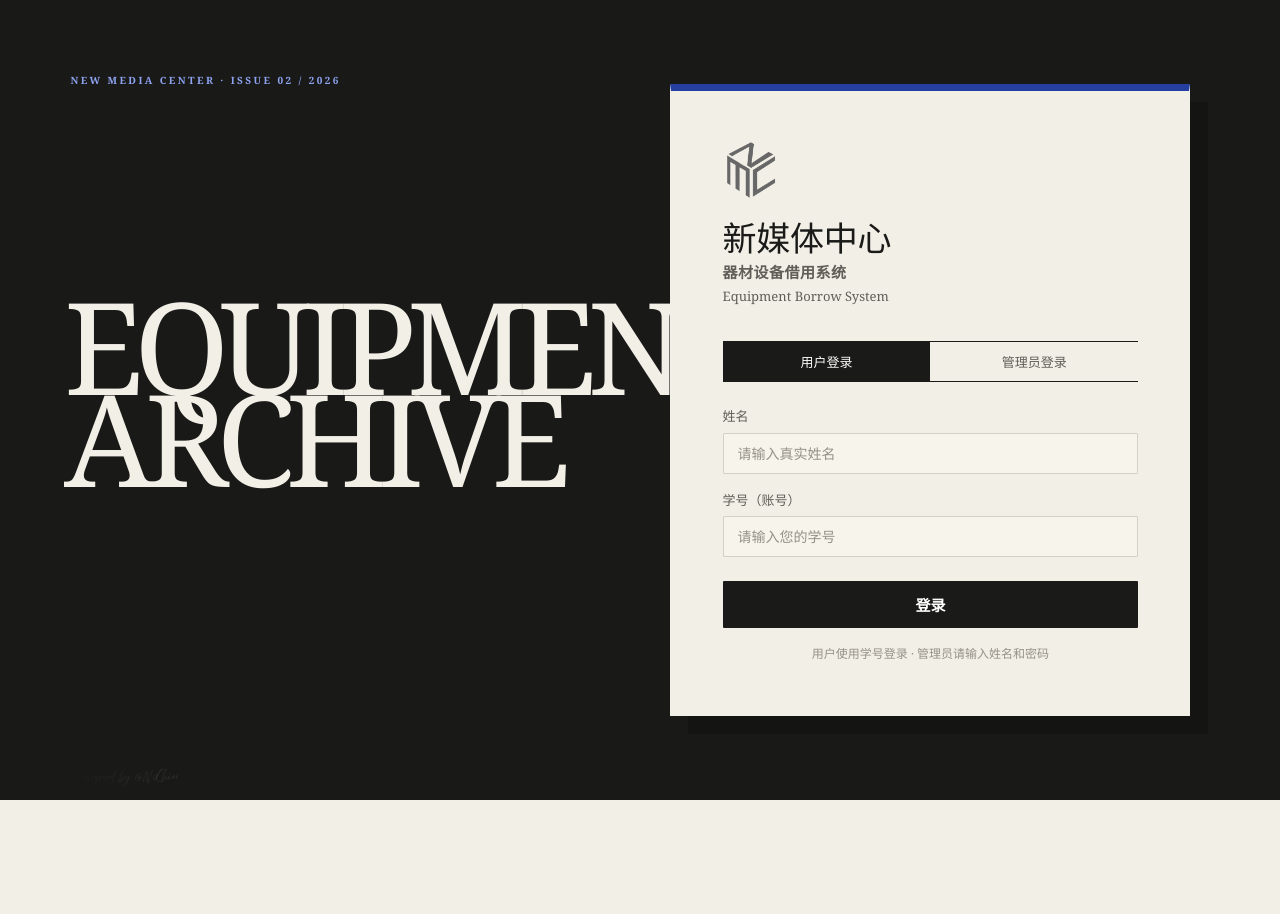
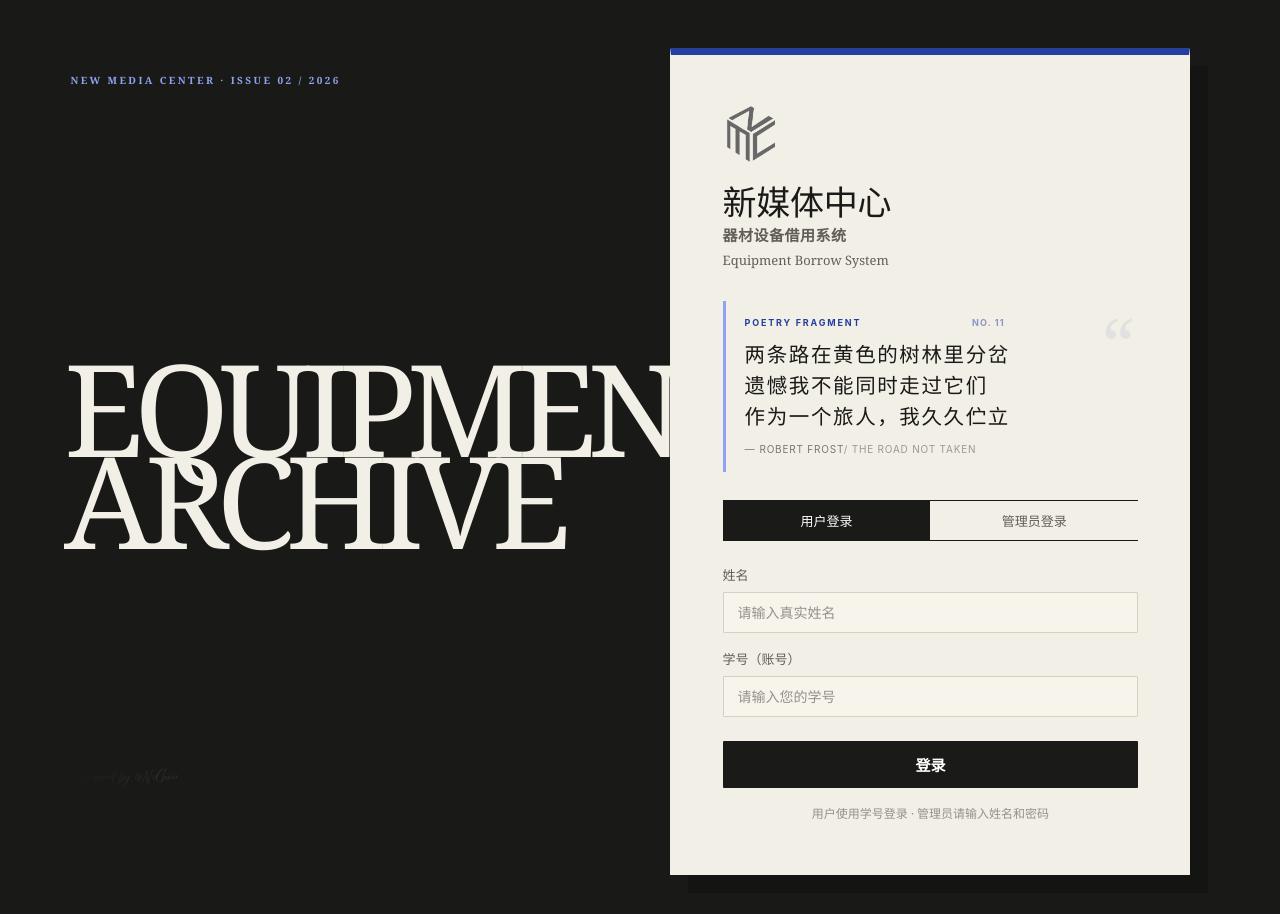
Before and after one commit to N0Chi11/field-note, a Vue app in the folder frontend/: page /login in a window 1280 px wide. Shown: the top 914 px of the page. Before the commit the page ends 800 px from the top, so only its background shows below. Built offline with nearby package versions, Linux system fonts and the light colour scheme.

Commit message:
feat: add randomized editorial poetry fragments

```diff
--- a/frontend/src/components/AppLayout.vue
+++ b/frontend/src/components/AppLayout.vue
@@ -5,7 +5,7 @@ import { ref } from 'vue'
 const sidebarOpen = ref(false)
 
 /** 应用版本号（每次发版更新此处即可） */
-const APP_VERSION = 'v2.1.8'
+const APP_VERSION = 'v2.1.9'
 
 function toggleSidebar() {
   sidebarOpen.value = !sidebarOpen.value
--- /dev/null
+++ b/frontend/src/components/EditorialPoem.vue
@@ -0,0 +1,154 @@
+<script setup lang="ts">
+import { EDITORIAL_POEMS, getEditorialPoem } from '@/utils/editorialPoetry'
+
+withDefaults(defineProps<{
+  variant?: 'login' | 'sidebar'
+}>(), {
+  variant: 'login'
+})
+
+const poem = getEditorialPoem()
+const poemNumber = EDITORIAL_POEMS.findIndex(item => item.id === poem.id) + 1
+</script>
+
+<template>
+  <figure
+    class="editorial-poem"
+    :class="`editorial-poem--${variant}`"
+    title="刷新页面，邂逅另一首诗"
+  >
+    <div class="editorial-poem__eyebrow">
+      <span>POETRY FRAGMENT</span>
+      <span class="editorial-poem__issue">NO. {{ poemNumber.toString().padStart(2, '0') }}</span>
+    </div>
+    <blockquote class="editorial-poem__lines">
+      <span v-for="line in poem.lines" :key="line">{{ line }}</span>
+    </blockquote>
+    <figcaption class="editorial-poem__credit">
+      <span class="editorial-poem__dash">—</span>
+      <span class="editorial-poem__author">{{ poem.author }}</span>
+      <span class="editorial-poem__work">/ {{ poem.title }}</span>
+    </figcaption>
+  </figure>
+</template>
+
+<style scoped>
+.editorial-poem {
+  margin: 0;
+  font-family: var(--font);
+}
+
+.editorial-poem__eyebrow {
+  display: flex;
+  align-items: center;
+  justify-content: space-between;
+  gap: 12px;
+  font-family: var(--font-ui);
+  font-size: 9px;
+  font-weight: 700;
+  letter-spacing: 0.2em;
+}
+
+.editorial-poem__issue {
+  opacity: 0.5;
+  letter-spacing: 0.12em;
+}
+
+.editorial-poem__lines {
+  display: flex;
+  flex-direction: column;
+  margin: 0;
+  padding: 0;
+  font-weight: 500;
+}
+
+.editorial-poem__credit {
+  font-family: var(--font-ui);
+  letter-spacing: 0.08em;
+  text-transform: uppercase;
+}
+
+.editorial-poem__work {
+  opacity: 0.72;
+}
+
+.editorial-poem__dash {
+  margin-right: 4px;
+}
+
+.editorial-poem--login {
+  position: relative;
+  margin: -4px 0 28px;
+  padding: 15px 0 15px 19px;
+  border-left: 3px solid #8EA3F2;
+  color: #191917;
+}
+
+.editorial-poem--login::after {
+  content: '“';
+  position: absolute;
+  right: 4px;
+  top: 5px;
+  font-size: 72px;
+  line-height: 1;
+  color: rgba(36, 63, 160, 0.08);
+  pointer-events: none;
+}
+
+.editorial-poem--login .editorial-poem__eyebrow {
+  width: min(260px, 80%);
+  margin-bottom: 10px;
+  color: #243FA0;
+}
+
+.editorial-poem--login .editorial-poem__lines {
+  gap: 2px;
+  font-size: clamp(18px, 1.6vw, 23px);
+  line-height: 1.42;
+  letter-spacing: 0.08em;
+}
+
+.editorial-poem--login .editorial-poem__credit {
+  margin-top: 10px;
+  font-size: 10px;
+  color: rgba(25, 25, 23, 0.56);
+}
+
+.editorial-poem--sidebar {
+  margin: 20px 10px 6px;
+  padding: 14px 2px 15px;
+  border-top: 1px solid rgba(142, 163, 242, 0.48);
+  border-bottom: 1px solid rgba(255, 255, 255, 0.09);
+  color: #F2EFE7;
+}
+
+.editorial-poem--sidebar .editorial-poem__eyebrow {
+  margin-bottom: 9px;
+  color: #8EA3F2;
+}
+
+.editorial-poem--sidebar .editorial-poem__lines {
+  gap: 1px;
+  font-size: 13px;
+  line-height: 1.62;
+  letter-spacing: 0.08em;
+}
+
+.editorial-poem--sidebar .editorial-poem__credit {
+  margin-top: 9px;
+  font-size: 9px;
+  color: rgba(255, 255, 255, 0.44);
+}
+
+@media (max-width: 520px) {
+  .editorial-poem--login {
+    margin-bottom: 22px;
+    padding-top: 12px;
+    padding-bottom: 12px;
+  }
+
+  .editorial-poem--login .editorial-poem__lines {
+    font-size: 17px;
+  }
+}
+</style>
--- a/frontend/src/components/layout/AppSidebar.vue
+++ b/frontend/src/components/layout/AppSidebar.vue
@@ -4,6 +4,7 @@ import { useRoute, useRouter } from 'vue-router'
 import { useAuthStore } from '@/stores/auth'
 import { getStats } from '@/api/admin'
 import type { AdminStats } from '@/types/models'
+import EditorialPoem from '@/components/EditorialPoem.vue'
 
 defineProps<{
   mobileOpen?: boolean
@@ -18,7 +19,7 @@ const router = useRouter()
 const authStore = useAuthStore()
 
 /** 应用版本号（每次发版更新此处即可） */
-const APP_VERSION = 'v2.1.8'
+const APP_VERSION = 'v2.1.9'
 
 const user = computed(() => authStore.user)
 
@@ -183,6 +184,8 @@ watch(() => route.path, () => loadStats())
           <span class="nav-item__text">{{ item.label }}</span>
         </router-link>
       </div>
+
+      <EditorialPoem variant="sidebar" />
     </nav>
 
     <!-- 底部用户信息 -->
--- /dev/null
+++ b/frontend/src/utils/editorialPoetry.ts
@@ -0,0 +1,162 @@
+export interface EditorialPoem {
+  id: string
+  title: string
+  author: string
+  lines: readonly [string, string, string]
+}
+
+/**
+ * Original Chinese renderings of public-domain excerpts by classic European
+ * and American poets. They are intentionally set as three-line fragments for
+ * the editorial layout and do not reuse a published Chinese translation.
+ */
+export const EDITORIAL_POEMS: readonly EditorialPoem[] = [
+  {
+    id: 'shakespeare-summer',
+    author: 'William Shakespeare',
+    title: 'Sonnet 18',
+    lines: ['可否将你比作夏日？', '你却比夏日更温柔，也更可爱', '狂风会摇落五月心爱的花蕾']
+  },
+  {
+    id: 'shakespeare-love',
+    author: 'William Shakespeare',
+    title: 'Sonnet 116',
+    lines: ['不要为两颗真心的结合设置阻碍', '爱若会随改变而改变', '那便从来不曾是爱']
+  },
+  {
+    id: 'blake-infinity',
+    author: 'William Blake',
+    title: 'Auguries of Innocence',
+    lines: ['从一粒沙里看见世界', '从一朵野花里看见天堂', '把无穷握在你的掌心']
+  },
+  {
+    id: 'byron-beauty',
+    author: 'Lord Byron',
+    title: 'She Walks in Beauty',
+    lines: ['她行走在美之中，如夜色', '晴朗无云，繁星满天', '明与暗最好的部分在她身上相逢']
+  },
+  {
+    id: 'shelley-west-wind',
+    author: 'Percy Bysshe Shelley',
+    title: 'Ode to the West Wind',
+    lines: ['狂野的西风，秋日生命的呼吸', '你尚未现身，枯叶便四散奔逃', '如幽灵躲避施法的巫师']
+  },
+  {
+    id: 'keats-bright-star',
+    author: 'John Keats',
+    title: 'Bright Star',
+    lines: ['明亮的星，我愿如你坚定', '却不愿孤悬于高高的夜空', '永远睁着不眠的眼睛']
+  },
+  {
+    id: 'dickinson-hope',
+    author: 'Emily Dickinson',
+    title: 'Hope is the Thing with Feathers',
+    lines: ['希望，是长着羽毛的事物', '它栖息在灵魂深处', '唱着没有歌词的曲调']
+  },
+  {
+    id: 'whitman-self',
+    author: 'Walt Whitman',
+    title: 'Song of Myself',
+    lines: ['我赞美自己，也歌唱自己', '我所承认的，你也将承认', '因为我的每一粒原子也同样属于你']
+  },
+  {
+    id: 'poe-dream',
+    author: 'Edgar Allan Poe',
+    title: 'A Dream Within a Dream',
+    lines: ['请收下落在额头的这一吻', '在此刻与你告别以前', '让我承认：一切不过是梦中之梦']
+  },
+  {
+    id: 'wordsworth-cloud',
+    author: 'William Wordsworth',
+    title: 'I Wandered Lonely as a Cloud',
+    lines: ['我独自漫游，像一朵云', '高高飘过山谷与丘陵', '忽然看见一片金色的水仙']
+  },
+  {
+    id: 'frost-road',
+    author: 'Robert Frost',
+    title: 'The Road Not Taken',
+    lines: ['两条路在黄色的树林里分岔', '遗憾我不能同时走过它们', '作为一个旅人，我久久伫立']
+  },
+  {
+    id: 'yeats-cloths',
+    author: 'W. B. Yeats',
+    title: 'The Cloths of Heaven',
+    lines: ['倘若我有天空织就的锦缎', '绣满金色与银色的光', '还有幽蓝、黯淡与深黑的夜']
+  },
+  {
+    id: 'rossetti-song',
+    author: 'Christina Rossetti',
+    title: 'Song',
+    lines: ['当我死去，我最亲爱的人', '不要为我唱悲伤的歌', '也不要在我头顶栽种玫瑰']
+  },
+  {
+    id: 'browning-love',
+    author: 'Elizabeth Barrett Browning',
+    title: 'Sonnet 43',
+    lines: ['我怎样爱你？让我细数', '我爱你，直到灵魂所能抵达的', '最深、最广与最高之处']
+  },
+  {
+    id: 'longfellow-life',
+    author: 'Henry Wadsworth Longfellow',
+    title: 'A Psalm of Life',
+    lines: ['不要用悲伤的数字告诉我', '生命不过是一场空梦', '沉睡的灵魂才真正死去']
+  },
+  {
+    id: 'wilde-love',
+    author: 'Oscar Wilde',
+    title: 'The Ballad of Reading Gaol',
+    lines: ['每个人都会杀死自己所爱之物', '让所有人都听见这句话', '有人用冷酷的一瞥完成它']
+  },
+  {
+    id: 'baudelaire-correspondences',
+    author: 'Charles Baudelaire',
+    title: 'Correspondances',
+    lines: ['自然是一座神殿，活的柱石', '偶尔吐露含混的言语', '人穿行于象征的森林']
+  },
+  {
+    id: 'rimbaud-sensation',
+    author: 'Arthur Rimbaud',
+    title: 'Sensation',
+    lines: ['在夏日蔚蓝的黄昏，我将走上小径', '让麦芒轻刺，让细草触碰脚底', '做梦的人，感受清凉沿双足升起']
+  },
+  {
+    id: 'pessoa-pretender',
+    author: 'Fernando Pessoa',
+    title: 'Autopsychography',
+    lines: ['诗人是一个善于假装的人', '他把假装做得如此彻底', '甚至把真实的痛也写成另一种痛']
+  }
+]
+
+const LAST_POEM_KEY = 'equipment-editorial-last-poem'
+let poemForThisPage: EditorialPoem | undefined
+
+function randomIndex(max: number): number {
+  if (typeof crypto !== 'undefined' && typeof crypto.getRandomValues === 'function') {
+    const value = new Uint32Array(1)
+    crypto.getRandomValues(value)
+    return value[0] % max
+  }
+  return Math.floor(Math.random() * max)
+}
+
+/** Pick once per page load and avoid repeating the previous page's poem. */
+export function getEditorialPoem(): EditorialPoem {
+  if (poemForThisPage) return poemForThisPage
+
+  let lastId = ''
+  try {
+    lastId = window.localStorage.getItem(LAST_POEM_KEY) || ''
+  } catch {
+    // Storage can be unavailable in privacy mode; randomness still works.
+  }
+
+  const candidates = EDITORIAL_POEMS.filter(poem => poem.id !== lastId)
+  poemForThisPage = candidates[randomIndex(candidates.length)]
+
+  try {
+    window.localStorage.setItem(LAST_POEM_KEY, poemForThisPage.id)
+  } catch {
+    // The poem is decorative, so storage failures are intentionally ignored.
+  }
+  return poemForThisPage
+}
--- a/frontend/src/views/Login.vue
+++ b/frontend/src/views/Login.vue
@@ -10,6 +10,8 @@
         </div>
         <div class="login-logo-sub">Equipment Borrow System</div>
       </div>
+
+      <EditorialPoem variant="login" />
 
       <!-- 登录标签切换 -->
       <div class="login-tabs">
@@ -61,6 +63,7 @@ import { ref, reactive } from 'vue'
 import { useRouter } from 'vue-router'
 import { useAuthStore } from '@/stores/auth'
 import { useToastStore } from '@/stores/toast'
+import EditorialPoem from '@/components/EditorialPoem.vue'
 
 const router = useRouter()
 const authStore = useAuthStore()
@@ -128,7 +131,8 @@ async function handleAdminLogin() {
   background: #191917;
   padding: 48px 7vw;
   position: relative;
-  overflow: hidden;
+  overflow-x: hidden;
+  overflow-y: auto;
 }
 
 .login-page::before {
@@ -348,6 +352,7 @@ async function handleAdminLogin() {
 @media (max-width: 860px) {
   .login-page {
     justify-content: center;
+    align-items: flex-start;
     padding: 72px 20px 44px;
   }
   .login-page::before {
```
